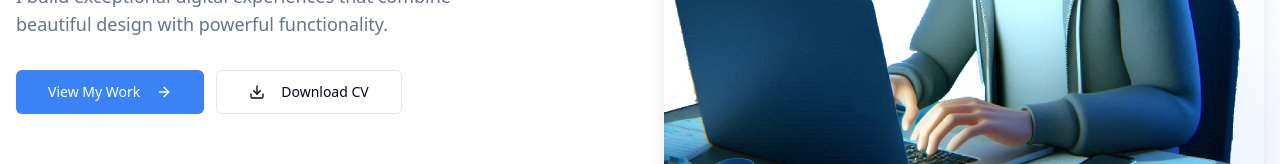
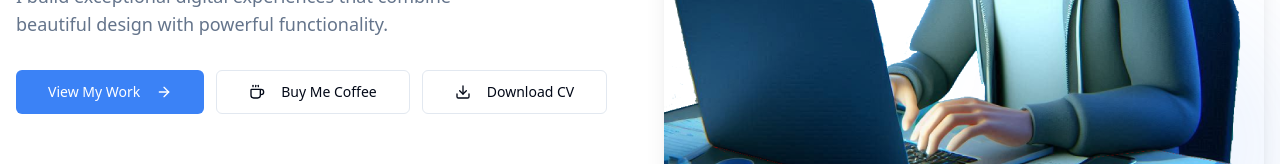
Before and after one commit to MohamedShafraz/Porfolio, a Next.js app: page / in a window 1280 px wide. Shown: the part 576-740 px from the top of the page. Built offline with nearby package versions, Linux system fonts and the light colour scheme; no server answers.

Commit message:
add "Buy Me Coffee" button to hero section with conditional rendering

```diff
--- a/components/hero-section.tsx
+++ b/components/hero-section.tsx
@@ -3,12 +3,13 @@
 import { useState, useEffect } from "react"
 import { Button } from "@/components/ui/button"
 // import { Badge } from "@/components/ui/badge"
-import { ArrowRight, Download } from "lucide-react"
+import { ArrowRight, Coffee, Download } from "lucide-react"
 import Link from "next/link"
 
 export function HeroSection() {
   const [typedText, setTypedText] = useState("")
   const fullText = "Software Engineer | UI/UX Developer | AI/ML Enthusiast"
+  const buyMeCoffeeUrl = process.env.NEXT_PUBLIC_PAYHERE_LITE_URL
 
   useEffect(() => {
     let currentIndex = 0
@@ -46,6 +47,14 @@ export function HeroSection() {
                 <ArrowRight className="ml-2 h-4 w-4" />
               </Link>
             </Button>
+            {buyMeCoffeeUrl ? (
+              <Button asChild variant="outline" size="lg">
+                <a href={buyMeCoffeeUrl} target="_blank" rel="noopener noreferrer">
+                  <Coffee className="mr-2 h-4 w-4" />
+                  Buy Me Coffee
+                </a>
+              </Button>
+            ) : null}
             {/* download my cv as pdf */}
             <Button variant="outline" size="lg" asChild>
               <a href="/my-cv.pdf" download="Mohamed_Shafraz_SE_Resume.pdf">
```
